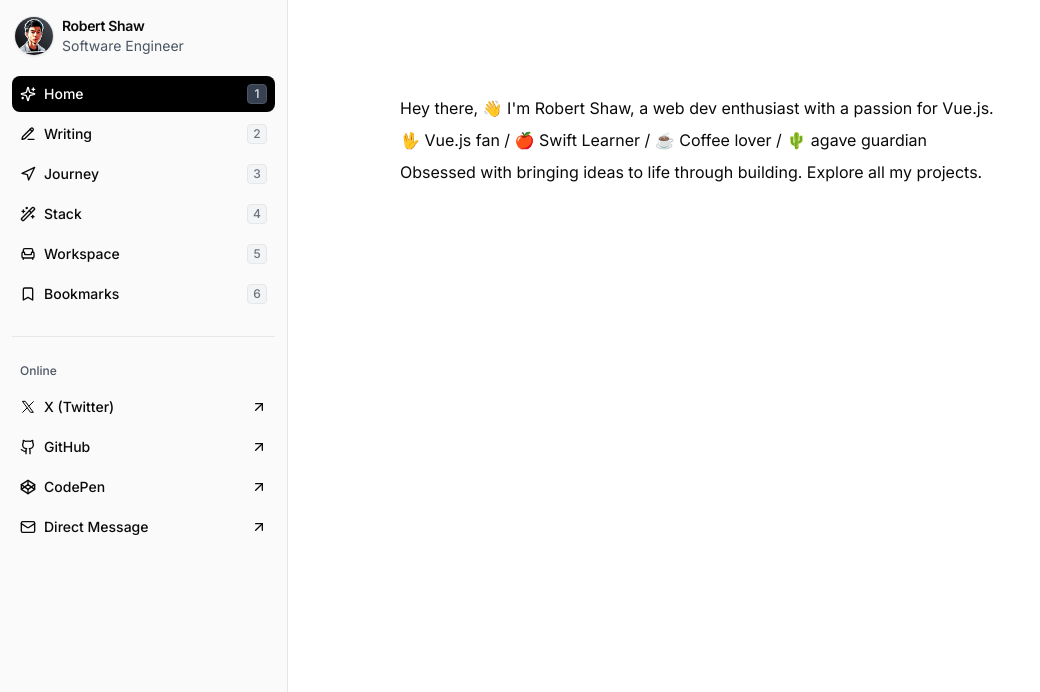
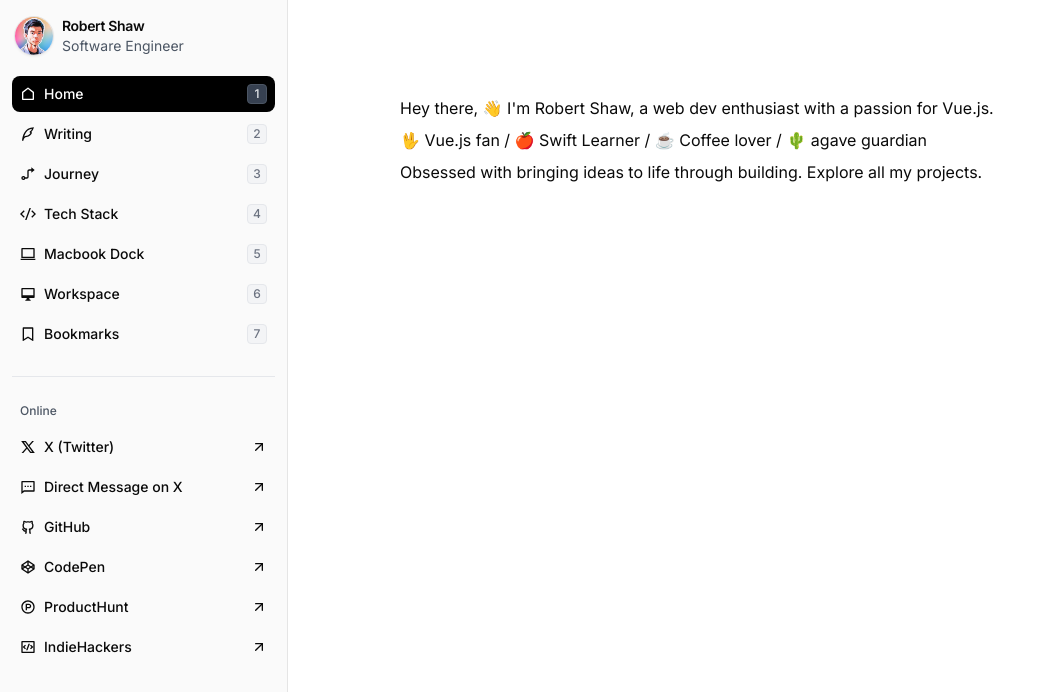
Before and after one commit to xiaoluoboding/xiaoluobod.ing, a Next.js app: page / in a window 1280 px wide. Shown: the top 692 px of the page, without its empty margins (0-1040 px from the left). Built offline with nearby package versions, Linux system fonts and the light colour scheme.

Commit message:
feat: change the avatar

```diff
--- a/components/SideMenu/MenuContent.tsx
+++ b/components/SideMenu/MenuContent.tsx
@@ -3,61 +3,54 @@ import NextImage from "next/image"
 
 // import { PROFILES, LINKS } from "@/lib/constants"
 
+import { NavigationLink } from "../NavigationLint"
 import {
-  GithubIcon,
-  LinkedinIcon,
-  InstagramIcon,
-  YoutubeIcon,
-  SparklesIcon,
-  PencilLineIcon,
-  NavigationIcon,
-  Wand2Icon,
-  BookmarkIcon,
-  ArmchairIcon,
-  TwitterIcon,
-  MailIcon,
-  CodepenIcon,
-} from "lucide-react"
-import { NavigationLink } from "../NavigationLint"
+  RiBookmarkLine,
+  RiCodeBoxLine,
+  RiCodeSSlashLine,
+  RiCodepenLine,
+  RiGithubLine,
+  RiGuideLine,
+  RiHomeLine,
+  RiMacLine,
+  RiMacbookLine,
+  RiMessage2Line,
+  RiProductHuntLine,
+  RiQuillPenLine,
+  RiTwitterXLine,
+} from "@remixicon/react"
 
 export const PROFILES = {
   twitter: {
     title: "X (Twitter)",
     username: "robert_shaw_x",
     url: "https://twitter.com/intent/user?screen_name=robert_shaw_x",
-    icon: (
-      <svg
-        xmlns="http://www.w3.org/2000/svg"
-        className="h-4 w-4"
-        width="44"
-        height="44"
-        viewBox="0 0 24 24"
-        strokeWidth="1.5"
-        stroke="#000000"
-        fill="none"
-        strokeLinecap="round"
-        strokeLinejoin="round"
-      >
-        <path stroke="none" d="M0 0h24v24H0z" fill="none" />
-        <path d="M4 4l11.733 16h4.267l-11.733 -16z" />
-        <path d="M4 20l6.768 -6.768m2.46 -2.46l6.772 -6.772" />
-      </svg>
-    ),
+    icon: <RiTwitterXLine size={16} />,
+  },
+  dm: {
+    title: "Direct Message on X",
+    url: "https://dm.new/robert",
+    icon: <RiMessage2Line size={16} />,
   },
   github: {
     title: "GitHub",
     url: "https://github.com/xiaoluoboding",
-    icon: <GithubIcon size={16} />,
+    icon: <RiGithubLine size={16} />,
   },
   codepen: {
     title: "CodePen",
     url: "https://codepen.io/xiaoluoboding",
-    icon: <CodepenIcon size={16} />,
+    icon: <RiCodepenLine size={16} />,
   },
-  dm: {
-    title: "Direct Message",
-    url: "https://dm.mew/robert",
-    icon: <MailIcon size={16} />,
+  producthunt: {
+    title: "ProductHunt",
+    url: "https://www.producthunt.com/@xiaoluoboding",
+    icon: <RiProductHuntLine size={16} />,
+  },
+  indiehackers: {
+    title: "IndieHackers",
+    url: "https://www.indiehackers.com/xiaoluoboding",
+    icon: <RiCodeBoxLine size={16} />,
   },
 }
 
@@ -65,32 +58,37 @@ export const LINKS = [
   {
     href: "/",
     label: "Home",
-    icon: <SparklesIcon size={16} />,
+    icon: <RiHomeLine size={16} />,
   },
   {
     href: "/writing",
     label: "Writing",
-    icon: <PencilLineIcon size={16} />,
+    icon: <RiQuillPenLine size={16} />,
   },
   {
     href: "/journey",
     label: "Journey",
-    icon: <NavigationIcon size={16} />,
+    icon: <RiGuideLine size={16} />,
   },
   {
     href: "/stack",
-    label: "Stack",
-    icon: <Wand2Icon size={16} />,
+    label: "Tech Stack",
+    icon: <RiCodeSSlashLine size={16} />,
+  },
+  {
+    href: "/dock",
+    label: "Macbook Dock",
+    icon: <RiMacbookLine size={16} />,
   },
   {
     href: "/workspace",
     label: "Workspace",
-    icon: <ArmchairIcon size={16} />,
+    icon: <RiMacLine size={16} />,
   },
   {
     href: "/bookmarks",
     label: "Bookmarks",
-    icon: <BookmarkIcon size={16} />,
+    icon: <RiBookmarkLine size={16} />,
   },
 ]
 
--- a/package.json
+++ b/package.json
@@ -18,6 +18,7 @@
     "@radix-ui/react-icons": "^1.3.0",
     "@radix-ui/react-scroll-area": "^1.0.5",
     "@radix-ui/react-slot": "^1.0.2",
+    "@remixicon/react": "^4.2.0",
     "class-variance-authority": "^0.7.0",
     "clsx": "^2.1.0",
     "lucide-react": "^0.359.0",
```
Also changed, not shown: public/me.png, 1 other file (tests, documents, lock files or other folders).
